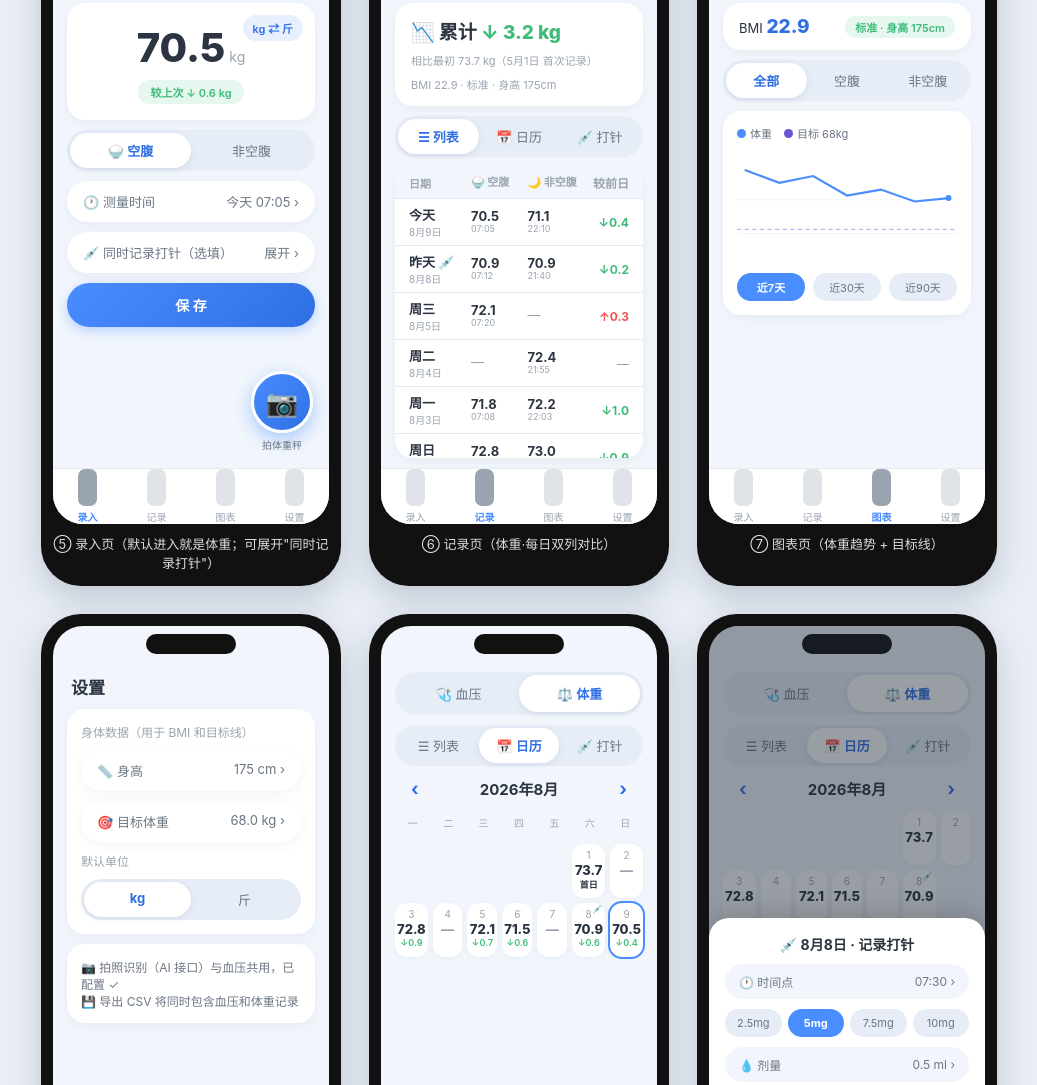
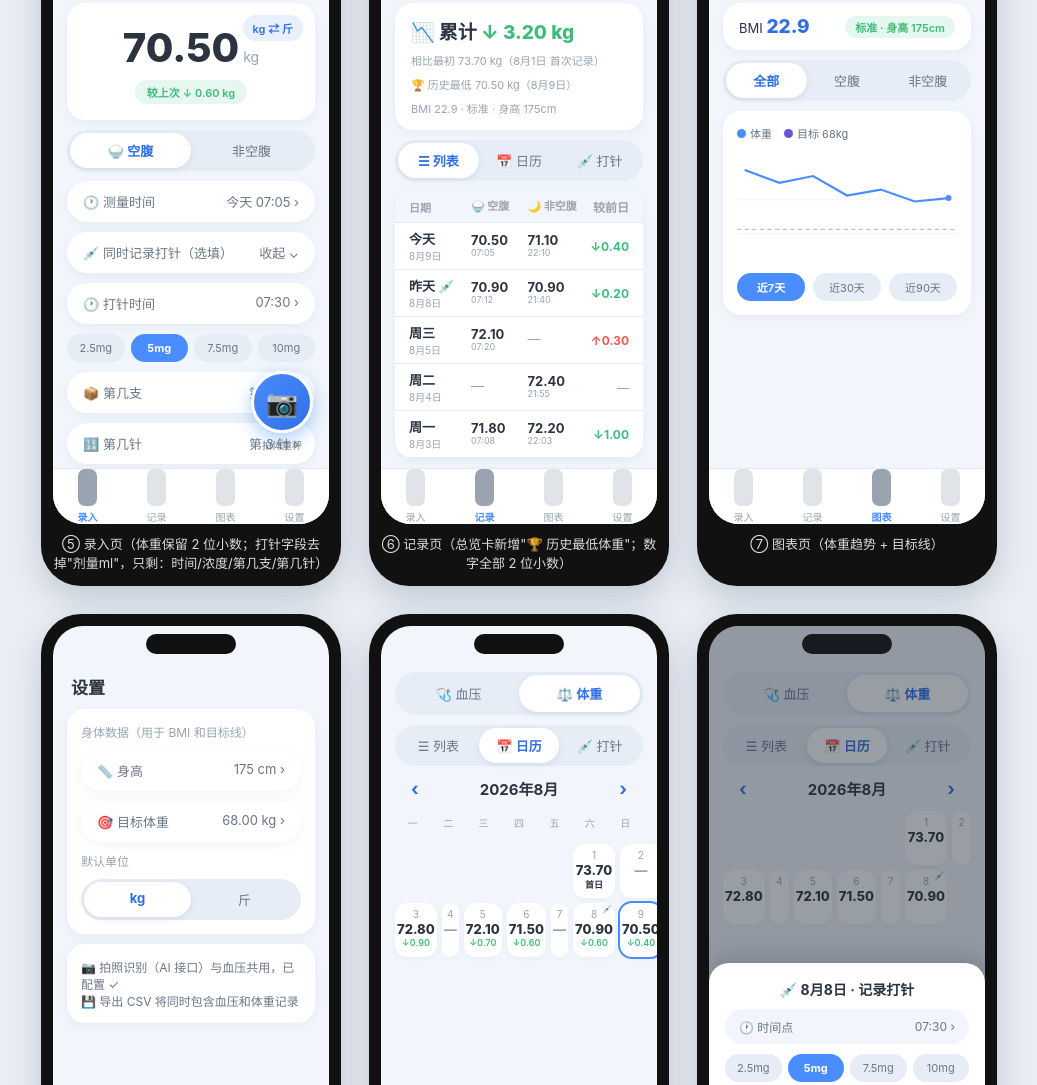
Before and after one commit to wunini629/blood-pressure-tracker, a plain HTML site: page design/ui-mockup.html in a window 1280 px wide. Shown: the part 2744-3829 px from the top of the page, without its empty margins (23-1060 px from the left). Drawn offline with Linux system fonts and the light colour scheme.

Commit message:
design: V3 原型同步（两位小数/历史最低/去剂量/较上针涨跌）

```diff
--- a/design/ui-mockup.html
+++ b/design/ui-mockup.html
@@ -195,6 +195,7 @@
   .wrow .c-w small { display: block; font-weight: 400; color: var(--text-3); font-size: 9px; }
   .wrow .c-w.none { color: var(--text-3); font-weight: 400; }
   .wrow .c-df { flex: .8; text-align: right; font-weight: 700; font-size: 12px; }
+  .wrow .c-df small { display: block; font-weight: 400; font-size: 9px; opacity: .85; }
   .wrow .c-df.down { color: var(--ok); }
   .wrow .c-df.up { color: var(--danger); }
   .wrow .c-df.flat { color: var(--text-3); font-weight: 400; }
@@ -430,12 +431,16 @@
           <div class="type-seg"><div>🩺 血压</div><div class="on">⚖️ 体重</div></div>
           <div class="weight-card">
             <div class="unit-toggle">kg ⇄ 斤</div>
-            <div class="wv">70.5<span class="wu">kg</span></div>
-            <div class="hint down">较上次 ↓ 0.6 kg</div>
+            <div class="wv">70.50<span class="wu">kg</span></div>
+            <div class="hint down">较上次 ↓ 0.60 kg</div>
           </div>
           <div class="seg"><div class="on">🍚 空腹</div><div>非空腹</div></div>
           <div class="m-meta"><span>🕐 测量时间</span><span>今天 07:05 ›</span></div>
-          <div class="m-meta"><span>💉 同时记录打针（选填）</span><span>展开 ›</span></div>
+          <div class="m-meta"><span>💉 同时记录打针（选填）</span><span>收起 ⌄</span></div>
+          <div class="m-meta"><span>🕐 打针时间</span><span>07:30 ›</span></div>
+          <div class="chip-row"><span>2.5mg</span><span class="on">5mg</span><span>7.5mg</span><span>10mg</span></div>
+          <div class="m-meta"><span>📦 第几支</span><span>第 2 支 ›</span></div>
+          <div class="m-meta"><span>🔢 第几针</span><span>第 3 针 ›</span></div>
           <div class="m-btn">保 存</div>
           <div class="cam-fab">
             <div class="circle">📷</div>
@@ -449,7 +454,7 @@
           <div><div class="ico"></div>设置</div>
         </div>
       </div>
-      <div class="label">⑤ 录入页（默认进入就是体重；可展开"同时记录打针"）</div>
+      <div class="label">⑤ 录入页（体重保留 2 位小数；打针字段去掉"剂量ml"，只剩：时间/浓度/第几支/第几针）</div>
     </div>
 
     <!-- 6 记录页-体重 -->
@@ -460,8 +465,9 @@
         <div class="m-body">
           <div class="type-seg"><div>🩺 血压</div><div class="on">⚖️ 体重</div></div>
           <div class="stat-card">
-            <div class="stat-main">📉 累计 <span class="g">↓ 3.2 kg</span></div>
-            <div class="stat-sub">相比最初 73.7 kg（5月1日 首次记录）</div>
+            <div class="stat-main">📉 累计 <span class="g">↓ 3.20 kg</span></div>
+            <div class="stat-sub">相比最初 73.70 kg（8月1日 首次记录）</div>
+            <div class="stat-sub">🏆 历史最低 70.50 kg（8月9日）</div>
             <div class="stat-sub">BMI 22.9 · 标准 · 身高 175cm</div>
           </div>
           <div class="seg"><div class="on">☰ 列表</div><div>📅 日历</div><div>💉 打针</div></div>
@@ -469,43 +475,43 @@
             <div class="wrow head"><span class="c-date">日期</span><span class="c-w">🍚 空腹</span><span class="c-w">🌙 非空腹</span><span class="c-df">较前日</span></div>
             <div class="wrow">
               <span class="c-date">今天<small>8月9日</small></span>
-              <span class="c-w">70.5<small>07:05</small></span>
-              <span class="c-w">71.1<small>22:10</small></span>
-              <span class="c-df down">↓0.4</span>
+              <span class="c-w">70.50<small>07:05</small></span>
+              <span class="c-w">71.10<small>22:10</small></span>
+              <span class="c-df down">↓0.40</span>
             </div>
             <div class="wrow">
               <span class="c-date">昨天 💉<small>8月8日</small></span>
-              <span class="c-w">70.9<small>07:12</small></span>
-              <span class="c-w">70.9<small>21:40</small></span>
-              <span class="c-df down">↓0.2</span>
+              <span class="c-w">70.90<small>07:12</small></span>
+              <span class="c-w">70.90<small>21:40</small></span>
+              <span class="c-df down">↓0.20</span>
             </div>
             <div class="wrow">
               <span class="c-date">周三<small>8月5日</small></span>
-              <span class="c-w">72.1<small>07:20</small></span>
+              <span class="c-w">72.10<small>07:20</small></span>
               <span class="c-w none">—</span>
-              <span class="c-df up">↑0.3</span>
+              <span class="c-df up">↑0.30</span>
             </div>
             <div class="wrow">
               <span class="c-date">周二<small>8月4日</small></span>
               <span class="c-w none">—</span>
-              <span class="c-w">72.4<small>21:55</small></span>
+              <span class="c-w">72.40<small>21:55</small></span>
               <span class="c-df flat">—</span>
             </div>
             <div class="wrow">
               <span class="c-date">周一<small>8月3日</small></span>
-              <span class="c-w">71.8<small>07:08</small></span>
-              <span class="c-w">72.2<small>22:03</small></span>
-              <span class="c-df down">↓1.0</span>
+              <span class="c-w">71.80<small>07:08</small></span>
+              <span class="c-w">72.20<small>22:03</small></span>
+              <span class="c-df down">↓1.00</span>
             </div>
             <div class="wrow">
               <span class="c-date">周日<small>8月2日</small></span>
-              <span class="c-w">72.8<small>07:15</small></span>
-              <span class="c-w">73.0<small>21:47</small></span>
-              <span class="c-df down">↓0.9</span>
+              <span class="c-w">72.80<small>07:15</small></span>
+              <span class="c-w">73.00<small>21:47</small></span>
+              <span class="c-df down">↓0.90</span>
             </div>
             <div class="wrow">
               <span class="c-date">周六<small>8月1日</small></span>
-              <span class="c-w">73.7<small>07:02</small></span>
+              <span class="c-w">73.70<small>07:02</small></span>
               <span class="c-w none">—</span>
               <span class="c-df flat">首日</span>
             </div>
@@ -518,7 +524,7 @@
           <div><div class="ico"></div>设置</div>
         </div>
       </div>
-      <div class="label">⑥ 记录页（体重·每日双列对比）</div>
+      <div class="label">⑥ 记录页（总览卡新增"🏆 历史最低体重"；数字全部 2 位小数）</div>
     </div>
 
     <!-- 7 图表页-体重 -->
@@ -568,7 +574,7 @@
           <div class="m-card" style="display:flex;flex-direction:column;gap:10px">
             <div style="font-size:12px;color:var(--text-3)">身体数据（用于 BMI 和目标线）</div>
             <div class="m-meta"><span>📏 身高</span><span>175 cm ›</span></div>
-            <div class="m-meta"><span>🎯 目标体重</span><span>68.0 kg ›</span></div>
+            <div class="m-meta"><span>🎯 目标体重</span><span>68.00 kg ›</span></div>
             <div style="font-size:12px;color:var(--text-3)">默认单位</div>
             <div class="seg"><div class="on">kg</div><div>斤</div></div>
           </div>
@@ -599,15 +605,15 @@
           <div class="cal-week"><div>一</div><div>二</div><div>三</div><div>四</div><div>五</div><div>六</div><div>日</div></div>
           <div class="cal-grid">
             <div class="cal-cell blank"></div><div class="cal-cell blank"></div><div class="cal-cell blank"></div><div class="cal-cell blank"></div><div class="cal-cell blank"></div>
-            <div class="cal-cell"><div class="d">1</div><div class="w">73.7</div><div class="cd">首日</div></div>
+            <div class="cal-cell"><div class="d">1</div><div class="w">73.70</div><div class="cd">首日</div></div>
             <div class="cal-cell"><div class="d">2</div><div class="w" style="color:var(--text-3)">—</div></div>
-            <div class="cal-cell"><div class="d">3</div><div class="w">72.8</div><div class="cd down">↓0.9</div></div>
+            <div class="cal-cell"><div class="d">3</div><div class="w">72.80</div><div class="cd down">↓0.90</div></div>
             <div class="cal-cell"><div class="d">4</div><div class="w" style="color:var(--text-3)">—</div></div>
-            <div class="cal-cell"><div class="d">5</div><div class="w">72.1</div><div class="cd down">↓0.7</div></div>
-            <div class="cal-cell"><div class="d">6</div><div class="w">71.5</div><div class="cd down">↓0.6</div></div>
+            <div class="cal-cell"><div class="d">5</div><div class="w">72.10</div><div class="cd down">↓0.70</div></div>
+            <div class="cal-cell"><div class="d">6</div><div class="w">71.50</div><div class="cd down">↓0.60</div></div>
             <div class="cal-cell"><div class="d">7</div><div class="w" style="color:var(--text-3)">—</div></div>
-            <div class="cal-cell"><span class="inj-dot">💉</span><div class="d">8</div><div class="w">70.9</div><div class="cd down">↓0.6</div></div>
-            <div class="cal-cell today"><div class="d">9</div><div class="w">70.5</div><div class="cd down">↓0.4</div></div>
+            <div class="cal-cell"><span class="inj-dot">💉</span><div class="d">8</div><div class="w">70.90</div><div class="cd down">↓0.60</div></div>
+            <div class="cal-cell today"><div class="d">9</div><div class="w">70.50</div><div class="cd down">↓0.40</div></div>
             <div class="cal-cell blank"></div><div class="cal-cell blank"></div><div class="cal-cell blank"></div><div class="cal-cell blank"></div><div class="cal-cell blank"></div><div class="cal-cell blank"></div><div class="cal-cell blank"></div>
           </div>
         </div>
@@ -632,14 +638,14 @@
           <div class="cal-head"><span>‹</span><b>2026年8月</b><span>›</span></div>
           <div class="cal-grid">
             <div class="cal-cell blank"></div><div class="cal-cell blank"></div><div class="cal-cell blank"></div><div class="cal-cell blank"></div><div class="cal-cell blank"></div>
-            <div class="cal-cell"><div class="d">1</div><div class="w">73.7</div></div>
+            <div class="cal-cell"><div class="d">1</div><div class="w">73.70</div></div>
             <div class="cal-cell"><div class="d">2</div></div>
-            <div class="cal-cell"><div class="d">3</div><div class="w">72.8</div></div>
+            <div class="cal-cell"><div class="d">3</div><div class="w">72.80</div></div>
             <div class="cal-cell"><div class="d">4</div></div>
-            <div class="cal-cell"><div class="d">5</div><div class="w">72.1</div></div>
-            <div class="cal-cell"><div class="d">6</div><div class="w">71.5</div></div>
+            <div class="cal-cell"><div class="d">5</div><div class="w">72.10</div></div>
+            <div class="cal-cell"><div class="d">6</div><div class="w">71.50</div></div>
             <div class="cal-cell"><div class="d">7</div></div>
-            <div class="cal-cell"><span class="inj-dot">💉</span><div class="d">8</div><div class="w">70.9</div></div>
+            <div class="cal-cell"><span class="inj-dot">💉</span><div class="d">8</div><div class="w">70.90</div></div>
           </div>
         </div>
         <div class="sheet-mask"></div>
@@ -647,13 +653,12 @@
           <h4>💉 8月8日 · 记录打针</h4>
           <div class="fld"><span>🕐 时间点</span><span>07:30 ›</span></div>
           <div class="chip-row"><span>2.5mg</span><span class="on">5mg</span><span>7.5mg</span><span>10mg</span></div>
-          <div class="fld"><span>💧 剂量</span><span>0.5 ml ›</span></div>
           <div class="fld"><span>📦 第几支</span><span>第 2 支 ›</span></div>
           <div class="fld"><span>🔢 第几针</span><span>第 3 针 ›</span></div>
           <div class="m-btn">保 存</div>
         </div>
       </div>
-      <div class="label">⑩ 日历点某天 → 底部弹出打针表单（可补录）</div>
+      <div class="label">⑩ 日历点某天 → 底部弹出打针表单（已去掉"剂量ml"字段）</div>
     </div>
 
     <!-- 11 打针视图 -->
@@ -665,10 +670,10 @@
           <div class="type-seg"><div>🩺 血压</div><div class="on">⚖️ 体重</div></div>
           <div class="seg"><div>☰ 列表</div><div>📅 日历</div><div class="on">💉 打针</div></div>
           <div class="wtab">
-            <div class="wrow head"><span class="c-date">日期</span><span class="c-w">浓度</span><span class="c-w">剂量</span><span class="c-w">支·针</span><span class="c-df">🍚空腹</span></div>
-            <div class="wrow"><span class="c-date">8月8日<small>07:30</small></span><span class="c-w">5<small>mg</small></span><span class="c-w">0.5<small>ml</small></span><span class="c-w">2·3<small>支·针</small></span><span class="c-df flat">70.9</span></div>
-            <div class="wrow"><span class="c-date">8月1日<small>07:15</small></span><span class="c-w">5<small>mg</small></span><span class="c-w">0.5<small>ml</small></span><span class="c-w">2·2<small>支·针</small></span><span class="c-df flat">73.7</span></div>
-            <div class="wrow"><span class="c-date">7月25日<small>08:02</small></span><span class="c-w">2.5<small>mg</small></span><span class="c-w">0.25<small>ml</small></span><span class="c-w">2·1<small>支·针</small></span><span class="c-df flat">—</span></div>
+            <div class="wrow head"><span class="c-date">日期</span><span class="c-w">浓度</span><span class="c-w">支·针</span><span class="c-df">🍚空腹</span></div>
+            <div class="wrow"><span class="c-date">8月8日<small>07:30</small></span><span class="c-w">5<small>mg</small></span><span class="c-w">2·3<small>支·针</small></span><span class="c-df down">70.90<small>↓2.80</small></span></div>
+            <div class="wrow"><span class="c-date">8月1日<small>07:15</small></span><span class="c-w">5<small>mg</small></span><span class="c-w">2·2<small>支·针</small></span><span class="c-df up">73.70<small>↑3.40</small></span></div>
+            <div class="wrow"><span class="c-date">7月25日<small>08:02</small></span><span class="c-w">2.5<small>mg</small></span><span class="c-w">2·1<small>支·针</small></span><span class="c-df flat">70.30</span></div>
           </div>
         </div>
         <div class="m-tabbar">
@@ -678,7 +683,7 @@
           <div><div class="ico"></div>设置</div>
         </div>
       </div>
-      <div class="label">⑪ 打针视图（行式列表：每针一行 + 当天空腹体重，点行可删除）</div>
+      <div class="label">⑪ 打针视图（去掉剂量列；空腹体重带颜色：绿=较上一针轻、红=重，并标出差值）</div>
     </div>
   </div>
 
@@ -686,10 +691,12 @@
   <div class="note">Web 端沿用现有左右分栏：左侧录入卡片顶部同样有"血压 / 体重"切换，切到体重后表单变为体重版；右栏最近记录跟随切换。图表页和记录页同样加顶部切换，布局不变。体重日历在 Web 端加宽展示，交互不变。</div>
 
   <div class="feedback">
-    <b>请确认打针功能设计：</b>① 进入 app 默认显示体重模式（血压仍可顶部切换）OK？
-    ② 录入页加"💉 同时记录打针（选填）"展开行，日历点某天可补录——两个入口够吗？
-    ③ 列表行日期旁和日历格子右上角加 💉 小角标（不改变现有布局大小）OK？
-    ④ "💉 打针"视图：行式列表（表头：日期/浓度/剂量/支·针/🍚空腹），点行可删除。✅ 已确认并开发上线。
+    <b>本轮变更（V3），请确认：</b><br>
+    ① 体重全部保留 2 位小数（kg 和斤都一样）：70.50 kg / 141.00 斤<br>
+    ② 记录页总览卡新增一行：🏆 历史最低 70.50 kg（8月9日）<br>
+    ③ 打针去掉"剂量 ml"字段，只留：时间点 / 浓度 / 第几支 / 第几针（录入页⑤、弹层⑩、打针视图⑪ 都已去掉）<br>
+    ④ 打针视图的空腹体重带颜色和差值：<span style="color:#3fbb7a;font-weight:700">绿 ↓ = 较上一针轻了</span>、<span style="color:#f0564f;font-weight:700">红 ↑ = 重了</span>，只显示 ↓/↑ 和差值数字，对比对象是"上一针打针当天的空腹体重"；当天没记录空腹就显示"—"<br>
+    确认后我开始改代码。
   </div>
 
 </div>
```
